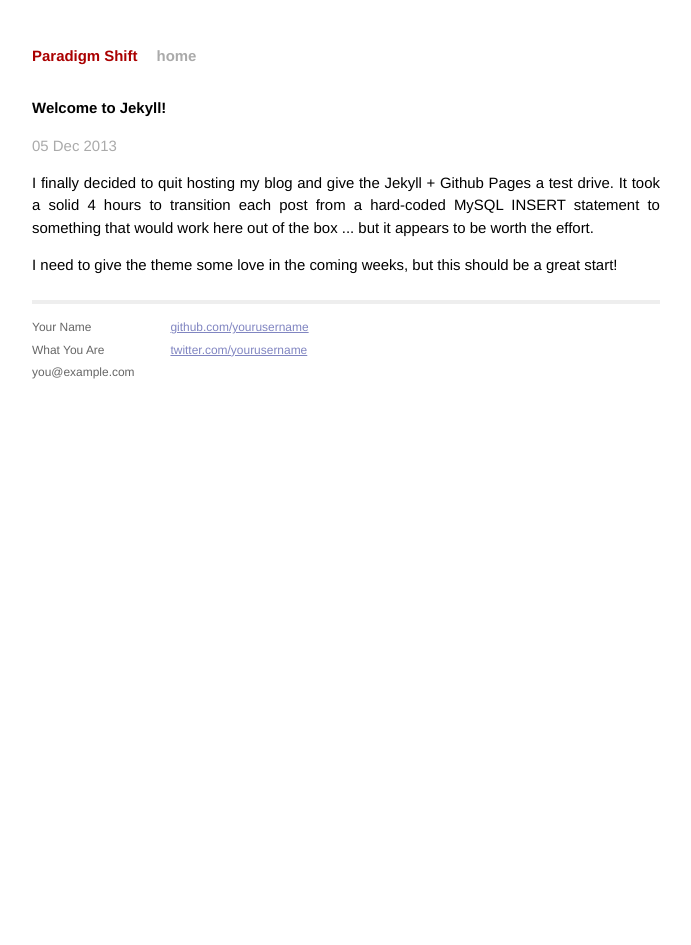
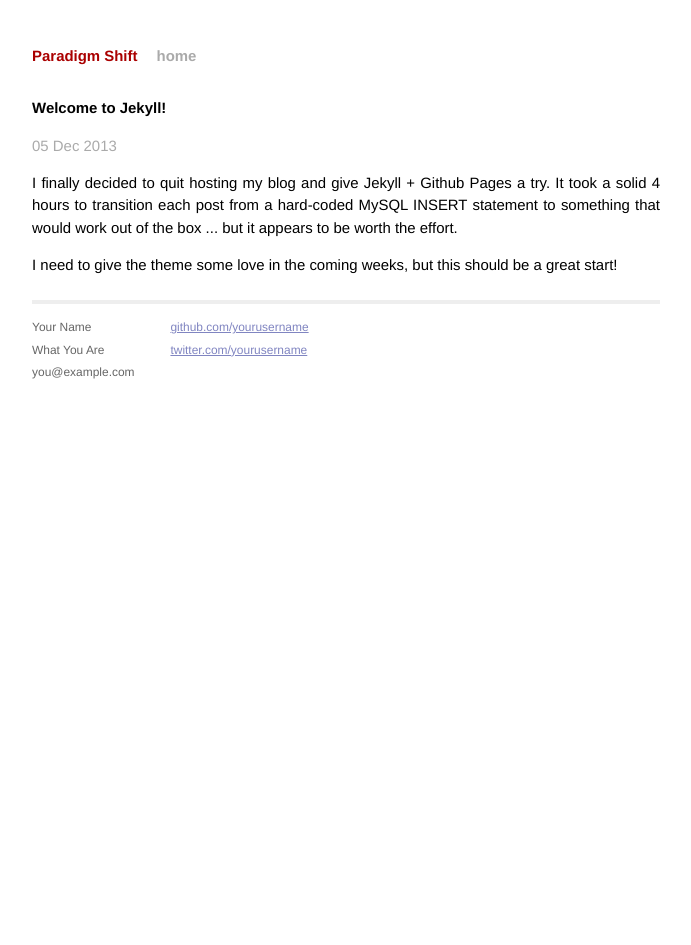
Before and after one commit to toranb/toranb.github.io, a Jekyll site: the page built from _posts/2013-12-05-welcome-to-jekyll.html, in a window 1280 px wide. Shown: the whole page, without its empty margins (294-985 px from the left). Built offline with Jekyll 4.4.1, drawn with Linux system fonts in a browser that asks for light colours; Markdown is read by kramdown in place of the engine named in the settings.

Commit message:
Updated the December post

```diff
--- a/_posts/2013-12-05-welcome-to-jekyll.html
+++ b/_posts/2013-12-05-welcome-to-jekyll.html
@@ -5,6 +5,6 @@ date:   2013-12-05 06:00:00
 categories: blog archive
 ---
 
-<p>I finally decided to quit hosting my blog and give the Jekyll + Github Pages a test drive. It took a solid 4 hours to transition each post from a hard-coded MySQL INSERT statement to something that would work here out of the box ... but it appears to be worth the effort.</p>
+<p>I finally decided to quit hosting my blog and give Jekyll + Github Pages a try. It took a solid 4 hours to transition each post from a hard-coded MySQL INSERT statement to something that would work out of the box ... but it appears to be worth the effort.</p>
 
 <p>I need to give the theme some love in the coming weeks, but this should be a great start!</p>
```
